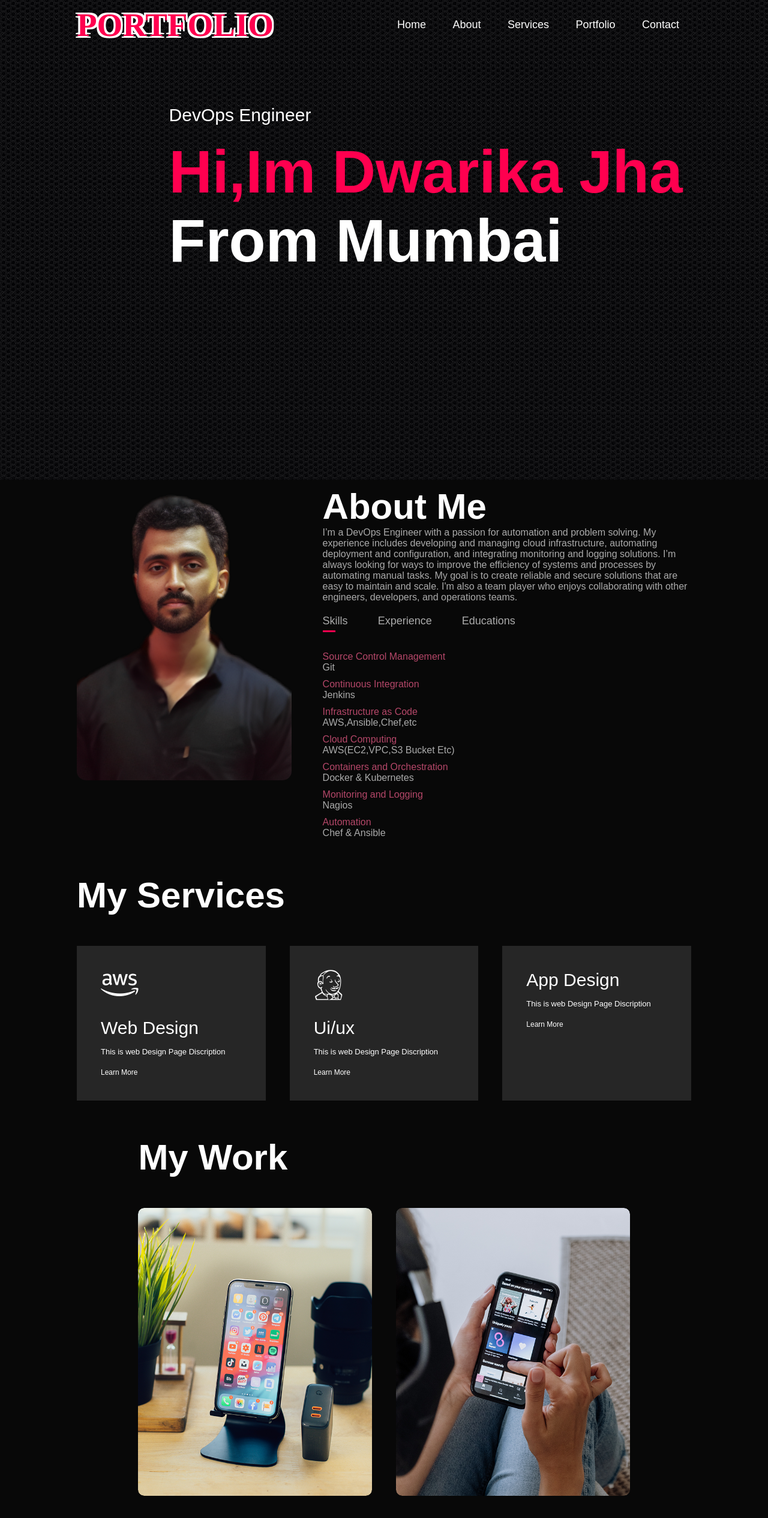
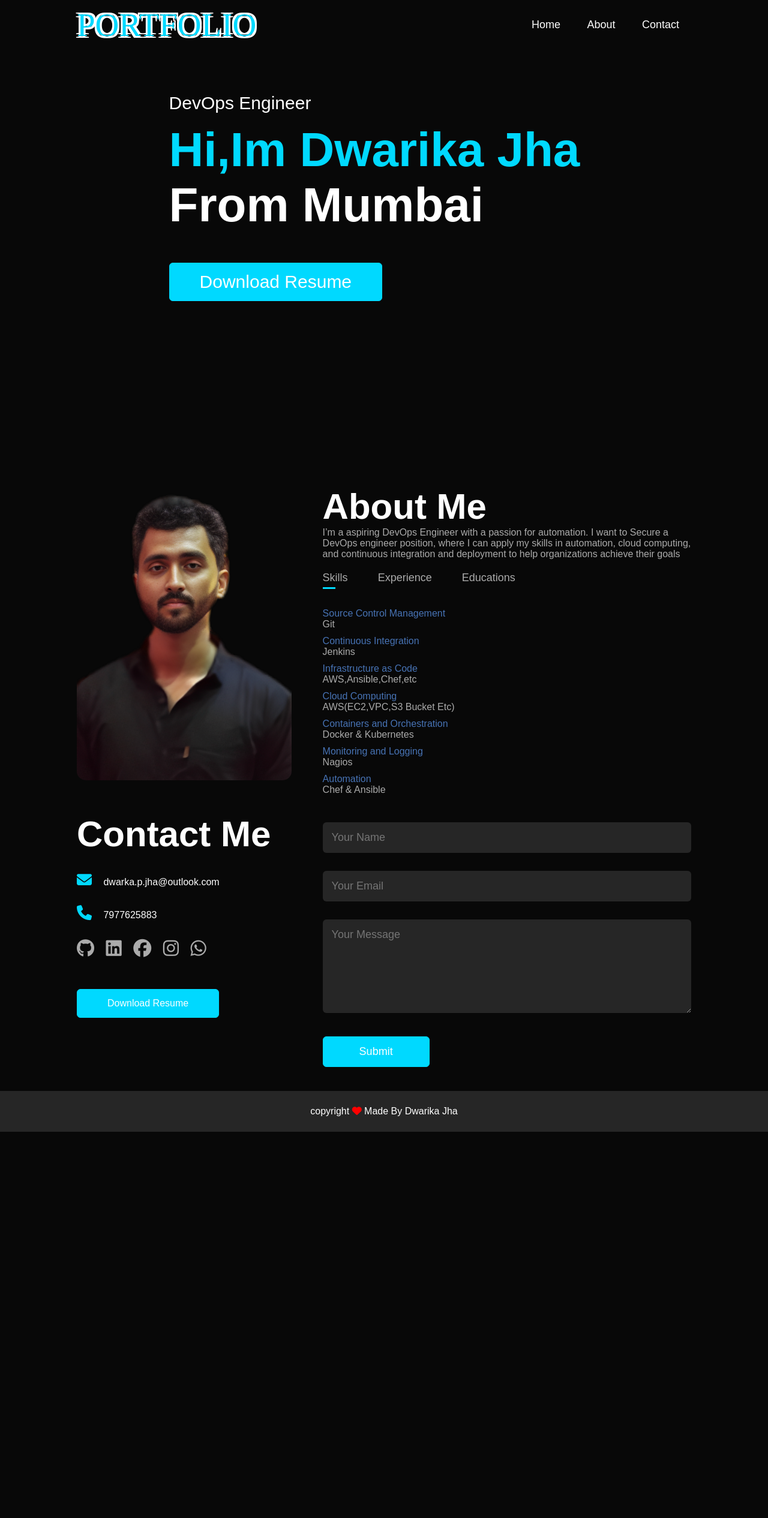
Before and after one commit to dwarika9167/portfolio, a plain HTML site: page index.html in a window 1280 px wide. Shown: the top 2531 px of the page at 60% size. After the commit the page ends 1887 px from the top, so only its background shows below. Drawn offline with Linux system fonts and the light colour scheme.

Commit message:
portfolio

```diff
--- a/index.html
+++ b/index.html
@@ -18,8 +18,6 @@
                 <ul id="sidemenu">
                     <li><a href="#header">Home</a></li>
                     <li><a href="#About">About</a></li>
-                    <li><a href="#services">Services</a></li>
-                    <li><a href="#portfolio">Portfolio</a></li>
                     <li><a href="#contact">Contact</a></li>
                     <i class="fa-sharp fa-solid fa-xmark" onclick="closemenu()"></i>
                 </ul>
@@ -28,6 +26,7 @@
             <div class="header-text">
                 <p>DevOps Engineer</p>
                 <h1><span>Hi,Im Dwarika Jha</span> <br>From Mumbai</h1>
+                <a href="Files/my-cv.pdf" download class="btn btn2">Download Resume</a>
             </div>
         </div>
     </div>
@@ -40,14 +39,10 @@
                 </div>
                 <div class="About-col-2">
                     <h1 class="sub-title">About Me</h1>
-                    <p>I’m a DevOps Engineer with a passion for automation and problem solving.
-                        My experience includes developing and managing cloud infrastructure, automating
-                        deployment and configuration, and integrating monitoring and logging solutions.
-                        I’m always looking for ways to improve the efficiency of systems and processes by automating
-                        manual tasks.
-                        My goal is to create reliable and secure solutions that are easy to maintain and scale.
-                        I'm also a team player who enjoys collaborating with other engineers, developers, and operations
-                        teams.
+                    <p>I’m a aspiring DevOps Engineer with a passion for automation.
+                        I want to Secure a DevOps engineer position, where I can apply my skills in
+                        automation, cloud computing, and continuous integration and deployment to help
+                        organizations achieve their goals
                     </p>
 
                     <div class="tab-titles">
@@ -85,64 +80,7 @@
             </div>
         </div>
     </div>
-    <!-- ***************************************************Services************************************************************ -->
-    <div id="services">
-        <div class="container">
-            <h1 class="sub-title">My Services</h1>
-            <div class="services-list">
-                <div>
-                    <i class="fa-brands fa-aws"></i>
-                    <h2>Web Design</h2>
-                    <p>This is web Design Page Discription</p>
-                    <a href="#">Learn More</a>
-                </div>
-                <div>
-                    <i class="fa-brands fa-jenkins"></i>
-                    <h2>Ui/ux</h2>
-                    <p>This is web Design Page Discription</p>
-                    <a href="#">Learn More</a>
-                </div>
-                <div>
-                    <h2>App Design</h2>
-                    <p>This is web Design Page Discription</p>
-                    <a href="#">Learn More</a>
-                </div>
-            </div>
-            <!-- ***************************************************Services************************************************************ -->
-            <div id="portfolio">
-                <div class="container">
-                    <h1 class="sub-title">My Work</h1>
-                    <div class="work-list">
-                        <div class="work">
-                            <img src="Files/work-1.png">
-                            <div class="layer">
-                                <h3>Social media app</h3>
-                                <p>This app Connect you to the talented People around world</p>
-                                <a href="#"><i class="fa-thin fa-link"></i></a>
-                            </div>
-                        </div>
-                        <div class="work">
-                            <img src="Files/work-2.png">
-                            <div class="layer">
-                                <h3>Social media app</h3>
-                                <p>This app Connect you to the talented People around world</p>
-                                <a href="#"><i class="fa-thin fa-link"></i></a>
-                            </div>
-                        </div>
-                        <div class="work">
-                            <img src="Files/work-2.png">
-                            <div class="layer">
-                                <h3>Social media app</h3>
-                                <p>This app Connect you to the talented People around world</p>
-                                <a href="#"><i class="fa-thin fa-link"></i></a>
-                            </div>
-                        </div>
 
-                    </div>
-                </div>
-                <a href="#" class="btn">See More</a>
-            </div>
-        </div>
         <!-- ***************************************************Contact************************************************************ -->
         <div id="contact">
             <div class="container">
--- a/styles.css
+++ b/styles.css
@@ -17,7 +17,6 @@ body{
 #header{
     width: 100%;
     height: 100vh;
-    background-image: url(Files/background.jpg);
     background-image: cover;
     background-position: center;
 }
@@ -46,7 +45,7 @@ nav ul li a::after{
     content: '';
     width: 0%;
     height: 3px;
-    background-color: #ff004f;
+    background-color: #00d9ff;
     position: absolute;
     left: 0;
     bottom: -6px;
@@ -56,26 +55,26 @@ nav ul li a:hover::after{
     width: 100%;
 }
 .header-text{
-    margin-top: 10%;
+    margin-top: 8%;
     margin-left: 15%;
     font-size: 30px;
 }
 .header-text h1{
-    margin-top: 20px;
-    font-size: 100px;
+    margin-top: 15px;
+    font-size: 80px;
 }
 .header-text h1 span{
-    color: #ff004f;
+    color: #00d9ff;
 }
 
 .logo{
     font-family: 'Lora', serif;
-    font-weight:600;
+    font-weight:500;
     text-transform:uppercase;
     font-size:55px;
     position:relative;
     z-index:1;
-    color:#ff004f;
+    color:#00d9ff;
     text-shadow: 3px 3px 0 #fff, -3px -3px 0 #fff, 3px -3px 0 #fff, -3px 3px 0 #fff;
 }
 
@@ -125,7 +124,7 @@ nav ul li a:hover::after{
     content: '';
     width: 0;
     height: 3px;
-    background: #ff004f;
+    background: #00d9ff;
     position: absolute;
     left: 0;
     bottom: -8px;
@@ -140,7 +139,7 @@ nav ul li a:hover::after{
     margin: 10px 0;
 }
 .tab-content ul li span{
-    color:#b54769;
+    color:#4773b5;
     font: size 14px;
 }
 .tab-content{
@@ -185,7 +184,7 @@ nav ul li a:hover::after{
     display: inline-block;
 }
 .services-list div:hover{
-    background: #ff004f;
+    background: #00d9ff;
     transform: translateY(-10px)
 }
 
@@ -213,7 +212,7 @@ nav ul li a:hover::after{
 .layer{
     width: 100%;
     height: 0%;
-    background: linear-gradient(rgba(0,0,0,0.6), #ff004f);
+    background: linear-gradient(rgba(0,0,0,0.6), #00d9ff);
     border-radius: 10px;
     position: absolute;
     left: 0;
@@ -234,7 +233,7 @@ nav ul li a:hover::after{
 }
 .layer a{
     margin-top: 20px;
-    color: #ff004f;
+    color: #00d9ff;
     text-decoration: none;
     font-size: 18px;
     line-height: 60px;
@@ -254,7 +253,7 @@ nav ul li a:hover::after{
     display: block;
     margin: 50px auto;
     width: fit-content;
-    border: 1px solid #ff004f;
+    border: 1px solid #00d9ff;
     padding: 14px 50px;
     border-radius: 6px;
     text-decoration: none;
@@ -262,7 +261,7 @@ nav ul li a:hover::after{
     transition: background 0.5s;
 }
 .btn:hover{
-    background: #ff004f;
+    background: #00d9ff;
 }
 
 /* -----------Contact-----------*/
@@ -276,7 +275,7 @@ nav ul li a:hover::after{
     margin-top: 30px;
 }
 .contact-left p i{
-    color: #ff004f;
+    color: #00d9ff;
     margin-right: 15px;
     font-size: 25px;
 }
@@ -292,12 +291,12 @@ nav ul li a:hover::after{
     transition: transform 0.5s;
 }
 .social-icons a:hover{
-color: #ff004f;
+color: #00d9ff;
 transform: translateY(-5px);
 }
 .btn.btn2{
     display: inline-block;
-    background: #ff004f;
+    background: #00d9ff;
 }
 .contact-right{
     width: 100%;
@@ -328,7 +327,7 @@ form .btn2{
     margin-top: 20px;
 }
 .copyright i{
-    color: #ff004f;
+    color: #ff0000;
 }
 
 /* -----------css for small screen-----------*/
@@ -336,13 +335,22 @@ nav .fa-solid{
     display: none;
 }
 @media only screen and (max-width: 600px){
-    #header{
-        background-image: url(Files/phone-background.jpg);
-    }
+
     .header-text{
         text-align: center;
-        margin-top: 100%;
+        margin-top: 10%;
+        margin-right: 60px;
+        font-size: 50px;
+        margin-bottom: 0px;
+    }
+    .btn.btn2{
+        padding: 14px 60px;
         font-size: 30px;
+        margin-top: 40px;
+        text-align: center;
+    }
+    .logo{
+        margin-left: 55px;
     }
     .header-text h1{
         text-align: center;
@@ -353,7 +361,7 @@ nav .fa-solid{
         font-size: 25px;
     }
     nav ul{
-        background: #ff004f;
+        background: #00d9ff;
         position: fixed;
         top: 0;
         right: -200px;
```
Also changed, not shown: 1 other file.
